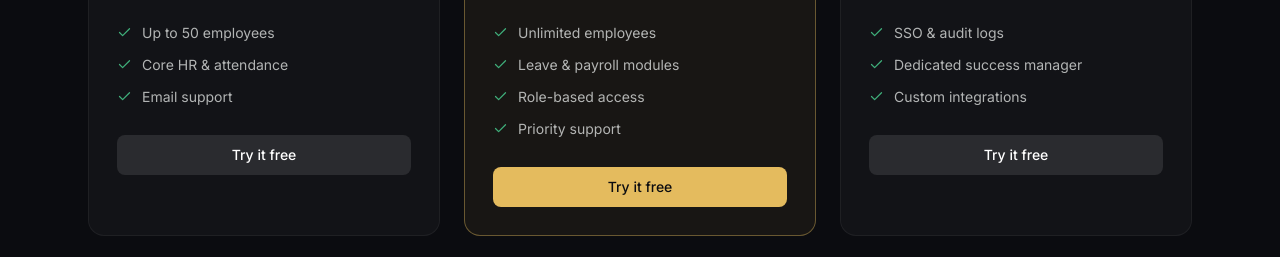
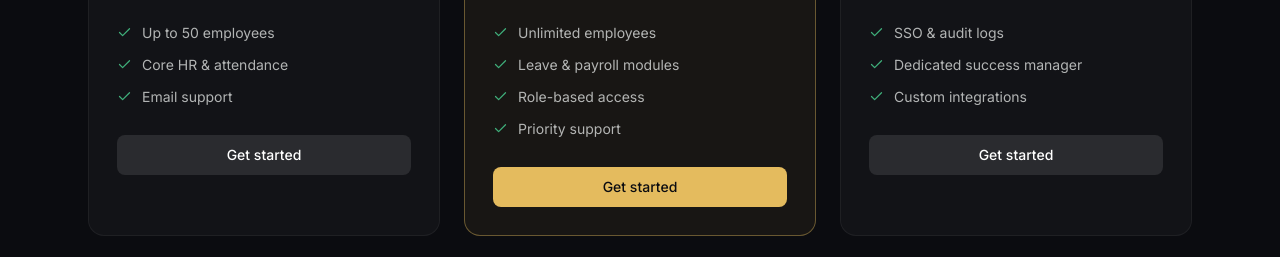
Before and after one commit to meranaamkhann/Employee_Management_System, a React (Vite) app in the folder frontend/: page / in a window 1280 px wide. Shown: the part 3860-4117 px from the top of the page. Built offline with nearby package versions, Linux system fonts and the light colour scheme; no server answers.

Commit message:
Landing Page Upgradation

```diff
--- a/frontend/src/pages/landing/LandingPage.tsx
+++ b/frontend/src/pages/landing/LandingPage.tsx
@@ -363,7 +363,7 @@ function Pricing() {
                 plan.highlighted ? 'bg-brass-400 text-ink-950' : 'bg-white/10 text-paper-50'
               }`}
             >
-               Try it free
+              Get started
             </Link>
           </motion.div>
         ))}
```
